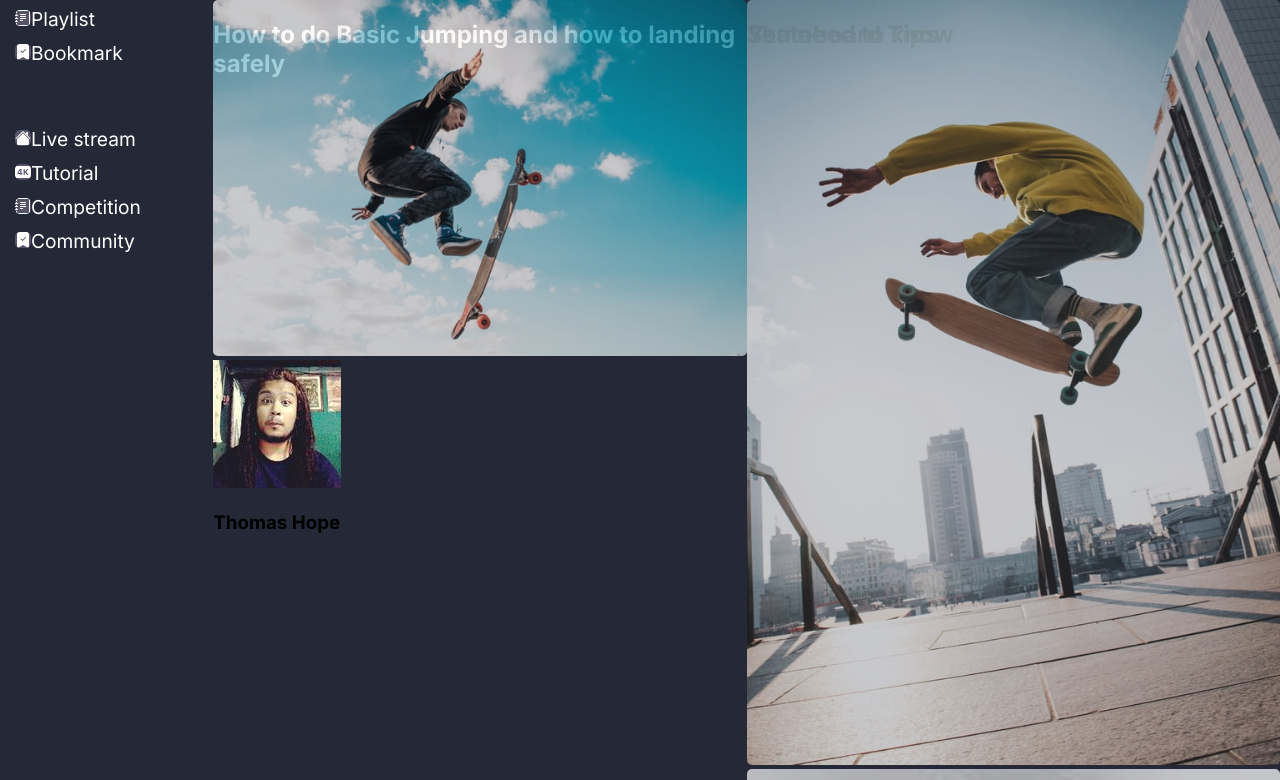
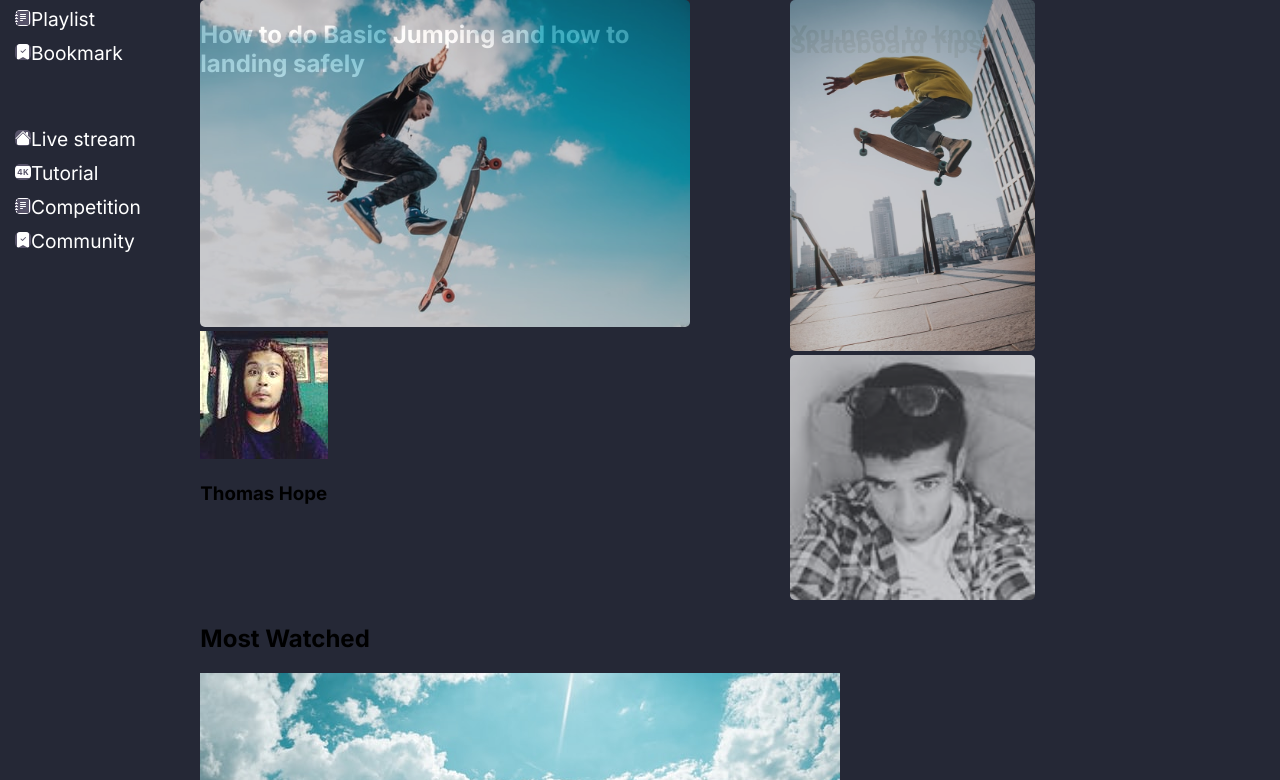
Before and after one commit to meganesmaili/Skateboard, a plain HTML site: page index.html in a window 1280 px wide. Shown: the part 149-929 px from the top of the page. Drawn offline with Linux system fonts and the light colour scheme.

Commit message:
avance css

```diff
--- a/style.css
+++ b/style.css
@@ -112,7 +112,7 @@ nav
 .firstPartOfBasicJumping
 {
     display: flex;
-    justify-content: space-around;
+    gap: 100px;
 }
 .flexingPage
 {
@@ -124,7 +124,7 @@ h1
     color: var(--white);
     font-size: 2em;
 }
-.basicJumping
+.firstPartOfBasicJumping div
 {
     position: relative;
     left: 0;
@@ -134,11 +134,6 @@ h1
     color: var(--white);
     font-size: 1.5em;
     position: absolute;
-}
-.titleTips
-{
-    position: absolute;
-    gap: 5px;
 }
 .basicJumping img
 {
@@ -158,8 +153,12 @@ h1
 .skateTips img
 {
     opacity: 0.75;
-    width: 100%;
+    width: 50%;
     border-radius:5px ;
+}
+.titleTips
+{
+    top: 10px;
 }
 
 
```
